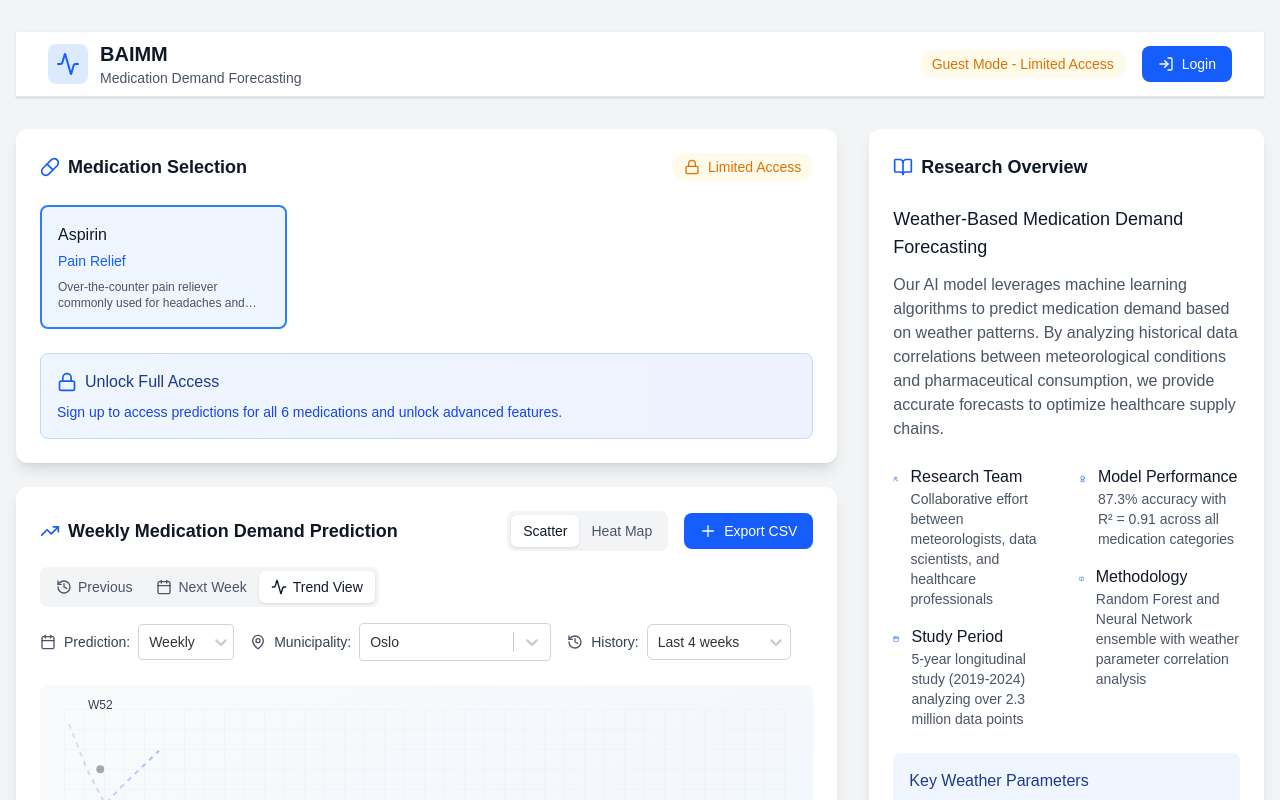
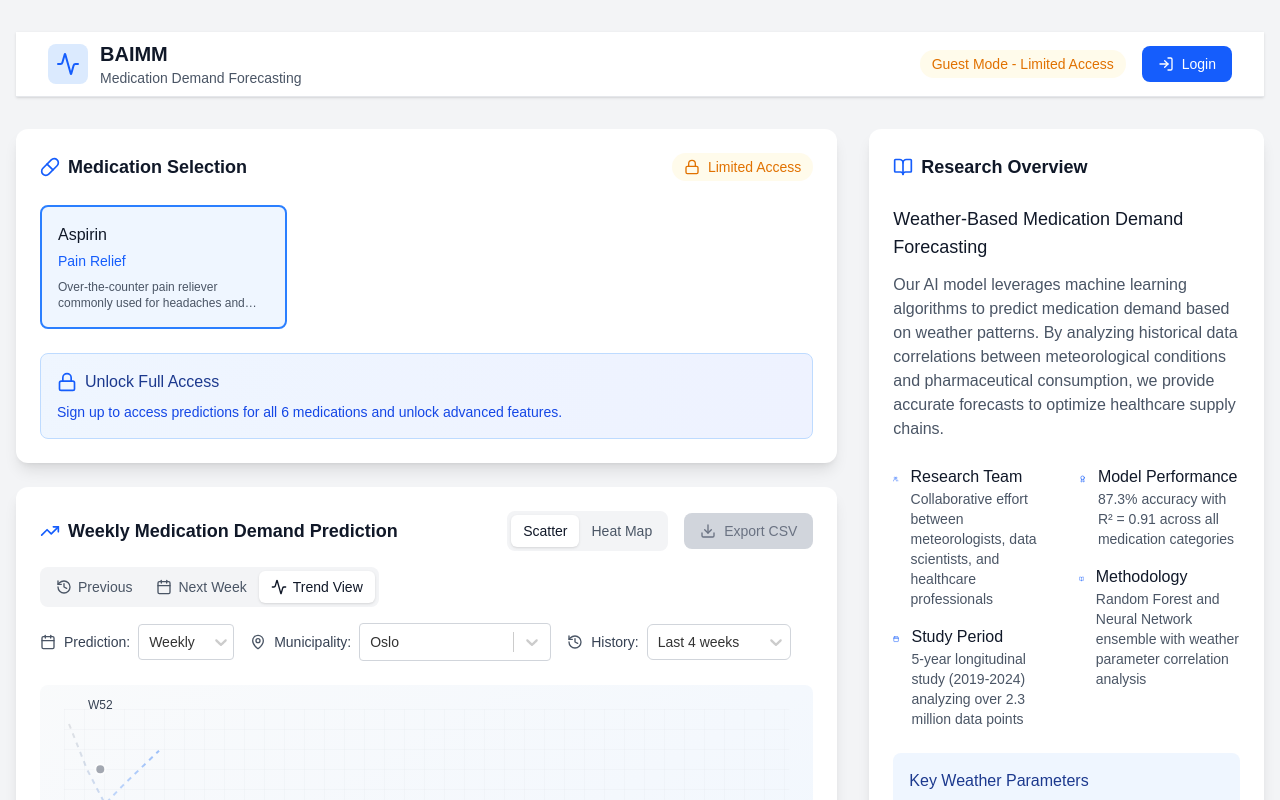
Before and after one commit to BAIMM-USN/BAIMM, a Next.js app: page / in a window 1280 px wide. Shown: the top 800 px of the page. Built offline with nearby package versions, Linux system fonts and the light colour scheme.

Commit message:
feat: restrict CSV export to authenticated users only

```diff
--- a/app/page.tsx
+++ b/app/page.tsx
@@ -105,6 +105,7 @@ function App() {
                 selectedMedication={selectedMedication}
                 predictionType={predictionType}
                 onPredictionTypeChange={setPredictionType}
+                isLoggedIn={isAuthenticated}
               />
             </div>
 
@@ -163,6 +164,7 @@ function App() {
               selectedMedication={selectedMedication}
               predictionType={predictionType}
               onPredictionTypeChange={setPredictionType}
+              isLoggedIn={isAuthenticated}
             />
           </div>
 
--- a/components/Dashboard/ScatterPlot.tsx
+++ b/components/Dashboard/ScatterPlot.tsx
@@ -8,12 +8,13 @@ import {
   ChevronLeft,
   ChevronRight,
   Activity,
+  Download,
 } from "lucide-react";
 import ScatterChart from "./ScatterPlot/ScatterChart";
 import ScatterStats from "./ScatterPlot/ScatterStats";
 import ScatterFilters from "./ScatterPlot/ScatterFilters";
 import DownloadModal from "./DownloadModal";
-import type { GeoJsonObject, Feature, Geometry } from "geojson"
+import type { GeoJsonObject, Feature, Geometry } from "geojson";
 
 // Dynamically import the map component to avoid SSR issues
 const MedicationDemandMap = dynamic(() => import("./HeatMap"), {
@@ -45,6 +46,8 @@ interface ScatterPlotProps {
   selectedMedication?: string;
   predictionType: "weekly" | "monthly";
   onPredictionTypeChange: (type: "weekly" | "monthly") => void;
+  isLoggedIn: boolean;
+  onLoginClick?: () => void; // Optional: callback to open login modal
 }
 
 export default function ScatterPlot({
@@ -59,6 +62,7 @@ export default function ScatterPlot({
   selectedMedication: selectedMedicationProp,
   predictionType,
   onPredictionTypeChange,
+  isLoggedIn,
 }: ScatterPlotProps) {
   const [viewMode, setViewMode] = useState<"upcoming" | "previous" | "both">(
     "both"
@@ -80,32 +84,35 @@ export default function ScatterPlot({
   const [geoData, setGeoData] = useState<GeoJSONData | null>(null);
   const [isDownloadModalOpen, setIsDownloadModalOpen] = useState(false);
   interface MunicipalityProperties {
-    kommunenummer: string
-    kommunenavn: string
-    id?: string
-    name?: string
+    kommunenummer: string;
+    kommunenavn: string;
+    id?: string;
+    name?: string;
   }
 
-  type MunicipalityFeature = Feature<Geometry, MunicipalityProperties>
+  type MunicipalityFeature = Feature<Geometry, MunicipalityProperties>;
 
   interface GeoJSONData extends GeoJsonObject {
-    type: "FeatureCollection"
-    features: MunicipalityFeature[]
+    type: "FeatureCollection";
+    features: MunicipalityFeature[];
   }
 
   // Load geojson data on mount
   useEffect(() => {
-      fetch("/Kommuner-M.geojson")
-        .then((res) => res.json())
-        .then((data: GeoJSONData) => {
-          setGeoData(data)
-        })
-    }, [])
+    fetch("/Kommuner-M.geojson")
+      .then((res) => res.json())
+      .then((data: GeoJSONData) => {
+        setGeoData(data);
+      });
+  }, []);
 
   // Extract municipality names from geoData
   const geoMunicipalities: string[] = React.useMemo(() => {
-    if (!geoData || typeof geoData !== 'object' || !('features' in geoData)) return [];
-    const features = (geoData as { features: Array<{ properties?: { kommunenavn?: string } }> }).features;
+    if (!geoData || typeof geoData !== "object" || !("features" in geoData))
+      return [];
+    const features = (
+      geoData as { features: Array<{ properties?: { kommunenavn?: string } }> }
+    ).features;
     return features
       .map((f) => f.properties?.kommunenavn)
       .filter((name): name is string => Boolean(name))
@@ -134,7 +141,6 @@ export default function ScatterPlot({
   const handleViewModeChange = (mode: "upcoming" | "previous" | "both") => {
     setViewMode(mode);
   };
-
   return (
     <div className="bg-white rounded-xl shadow-lg p-6">
       {/* Header with controls */}
@@ -169,22 +175,18 @@ export default function ScatterPlot({
             </div>
             {/* Download/Export CSV Button */}
             <button
-              onClick={() => setIsDownloadModalOpen(true)}
-              className="flex items-center gap-2 bg-blue-600 text-white px-4 py-2 rounded-lg text-sm font-medium hover:bg-blue-700 transition-colors duration-200 cursor-pointer"
+              onClick={() => {
+                  setIsDownloadModalOpen(true)
+
+              }}
+              className={`flex items-center gap-2 px-4 py-2 rounded-lg text-sm font-medium transition-colors duration-200 cursor-pointer ${
+                isLoggedIn
+                  ? "bg-blue-600 text-white hover:bg-blue-700"
+                  : "bg-gray-300 text-gray-500 cursor-not-allowed"
+              }`}
+              disabled={!isLoggedIn}
             >
-              <svg
-                className="w-4 h-4"
-                fill="none"
-                stroke="currentColor"
-                strokeWidth={2}
-                viewBox="0 0 24 24"
-              >
-                <path
-                  strokeLinecap="round"
-                  strokeLinejoin="round"
-                  d="M12 4v16m8-8H4"
-                />
-              </svg>
+              <Download className="w-4 h-4" />
               Export CSV
             </button>
           </div>
@@ -309,6 +311,7 @@ export default function ScatterPlot({
         onMedicationChange={onMedicationChange}
         onPredictionTypeChange={onPredictionTypeChange}
       />
+
     </div>
   );
 }
```
